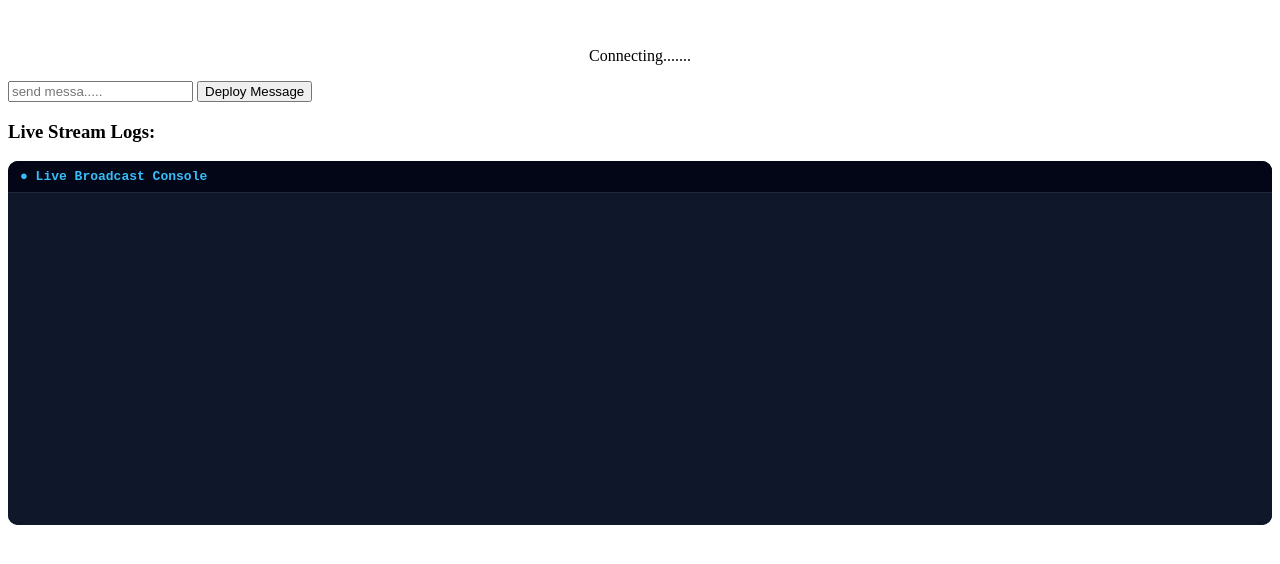
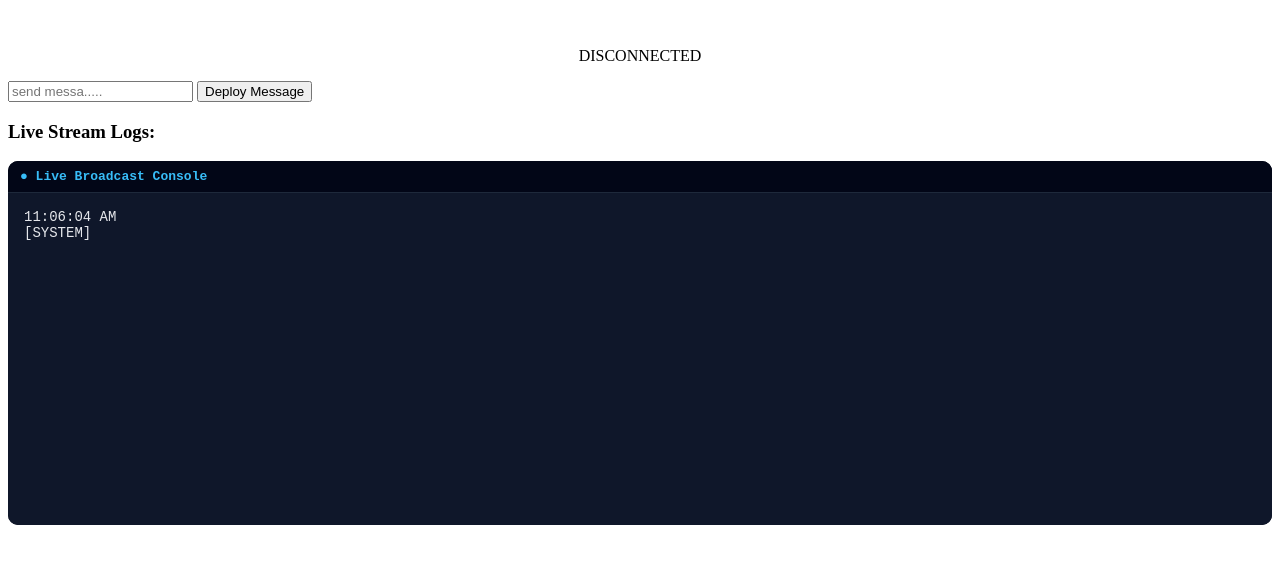
Before and after one commit to alifhossinsajjad/Live-Messages-With-WebSocket, a website: page index.html in a window 1280 px wide. Shown: the part 90-654 px from the top of the page. Drawn offline with Linux system fonts and the light colour scheme.

```diff
--- a/index.html
+++ b/index.html
@@ -1,39 +1,49 @@
-<!DOCTYPE html>
+<!doctype html>
 <html lang="en">
   <head>
-    <meta charset="UTF-8">
-    <meta name="viewport" content="width=device-width, initial-scale=1.0">
+    <meta charset="UTF-8" />
+    <meta name="viewport" content="width=device-width, initial-scale=1.0" />
     <title>We Message</title>
   </head>
   <body>
-   <h1 style="display: flex; justify-content: center; margin-top: 50px;">
+    <h1 style="display: flex; justify-content: center; margin-top: 50px">
       Live broadcast console
     </h1>
 
-    <p style="display: flex; justify-content: center; margin-top: 50px;">Connecting.......</p>
-    <form >
-        <input type="text" placeholder="send messa....." required>
+    <p
+      id="status"
+      style="display: flex; justify-content: center; margin-top: 50px"
+    >
+      Connecting.......
+    </p>
+    <form>
+      <input
+        id="message-input"
+        type="text"
+        placeholder="send messa....."
+        required
+      />
       <button type="submit">Deploy Message</button>
     </form>
 
     <h3>Live Stream Logs:</h3>
-    <div style="
-  background: #020617;
-  border-radius: 10px;
-  overflow: hidden;
-">
-  <div style="
+    <div style="background: #020617; border-radius: 10px; overflow: hidden">
+      <div
+        style="
           background: #020617;
           color: #38bdf8;
           padding: 8px 12px;
           font-weight: bold;
           font-family: monospace;
           border-bottom: 1px solid #1e293b;
-  ">
+        "
+      >
         ● Live Broadcast Console
       </div>
 
-  <pre style="
+      <pre
+        id="log"
+        style="
           margin: 0;
           background: #0f172a;
           color: #e5e7eb;
@@ -42,8 +52,37 @@
           overflow-y: scroll;
           font-family: monospace;
           font-size: 14px;
-  "></pre>
+        "
+      ></pre>
     </div>
+  </body>
 
-</body>
+  <script>
+    const statusEl = document.getElementById("status");
+    const log = document.getElementById("log");
+    const input = document.getElementById("message-input");
+
+    //connect the websocket
+    const socket = new WebSocket("ws://localhost:8080");
+
+    const appendLog = (label, message) => {
+      const entry = `${new Date().toLocaleTimeString()}
+${label}\n`;
+      log.textContent = entry + log.textContent;
+    };
+
+    socket.addEventListener("open", () => {
+      statusEl.textContent = "CONNECTED : ws://localhost:8080";
+      statusEl.className = "status-on";
+      appendLog("[SYSTEM]", "Tunnel Established");
+    });
+    socket.addEventListener("close", () => {
+      statusEl.textContent = "DISCONNECTED";
+      statusEl.className = "status-off";
+      appendLog("[SYSTEM]", "Tunnel Collapsed.");
+    });
+    socket.addEventListener("message", (e) => {
+      appendLog("[RECEIVED]", e.data);
+    });
+  </script>
 </html>
```
Lines whose indentation alone changed are shown as unchanged.
